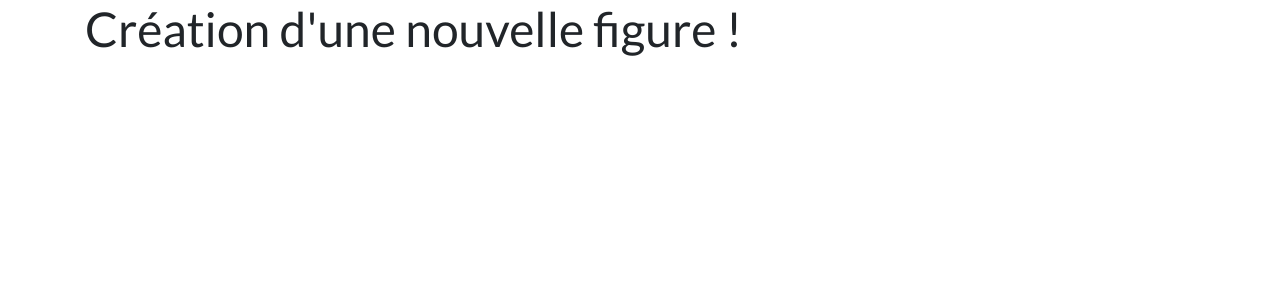
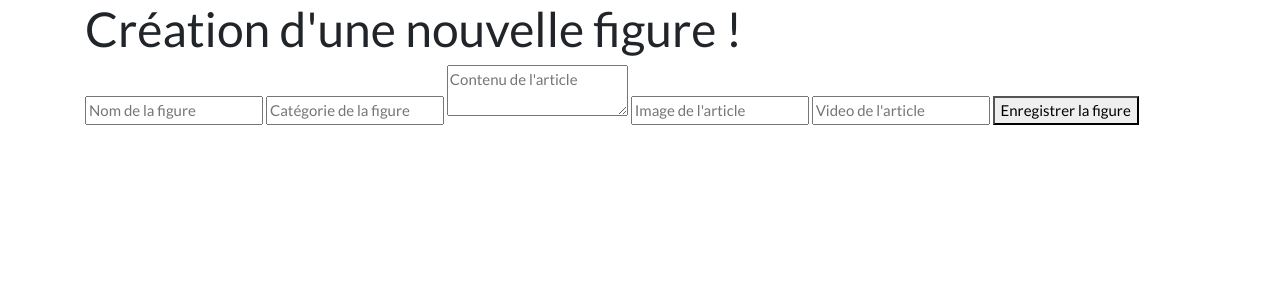
Before and after one commit to JeromeLacquemant/projet-6, a Symfony app: template templates/blog/create.html.twig in a window 1280 px wide. Shown: the part 71-371 px from the top of the page. Run offline with Twig, Linux system fonts and the light colour scheme; the template is opened without the code that fills it, so the values that code supplies are empty; some libraries are stand-ins or nearby versions.

Commit message:
Creation of a form to create a new figure. Use of a simple method to do it. It works, but it's too long. Now we have the base, we can use the Form bundle to accelerate the developement.

```diff
--- a/templates/base.html.twig
+++ b/templates/base.html.twig
@@ -10,7 +10,7 @@
     <body>
         <!-- NAVBAR -->
         <nav class="navbar navbar-expand-lg navbar-dark bg-primary">
-            <a class="navbar-brand" href="/">Snowtricks</a>
+            <a class="navbar-brand" href="{{ path('home') }}">Snowtricks</a>
             <button class="navbar-toggler" type="button" data-toggle="collapse" data-target="#navbarColor01" aria-controls="navbarColor01" aria-expanded="false" aria-label="Toggle navigation">
               <span class="navbar-toggler-icon"></span>
             </button>
--- a/templates/blog/create.html.twig
+++ b/templates/blog/create.html.twig
@@ -4,4 +4,12 @@
 
     <h1>Création d'une nouvelle figure !</h1>
 
+    <form action="" method="post">
+        <input type="text" name="name" placeholder="Nom de la figure">
+        <input type="text" name="category" placeholder="Catégorie de la figure">
+        <textarea name="content" placeholder="Contenu de l'article"></textarea>
+        <input type="text" name="image" placeholder="Image de l'article">
+        <input type="text" name="video" placeholder="Video de l'article">
+        <button type="submit">Enregistrer la figure</button>
+    </form>
 {% endblock %}
```
Also changed, not shown: src/Controller/BlogController.php (+22 -1 lines).
